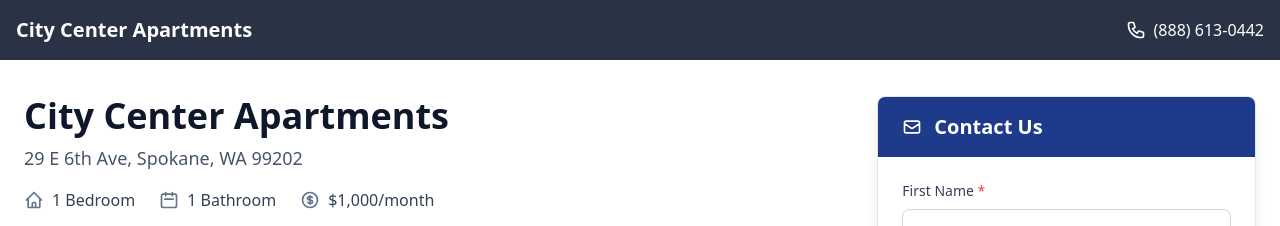
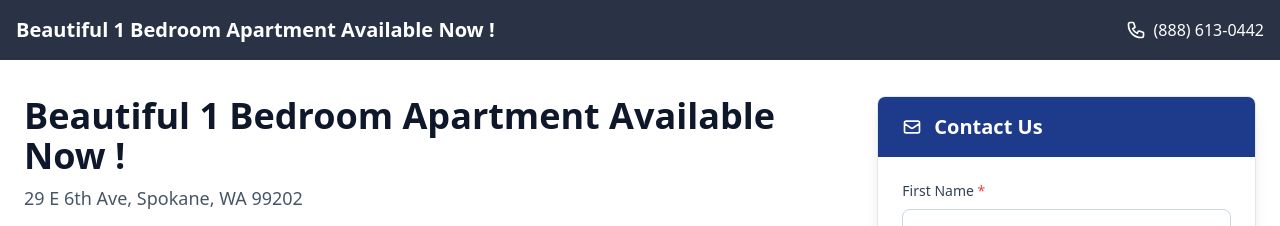
Before and after one commit to Spokane29/city-center-rentals, a Next.js app: page / in a window 1280 px wide. Shown: the top 226 px of the page. Built offline with nearby package versions, Linux system fonts and the light colour scheme; no server answers.

Commit message:
Change title to 'Beautiful 1 Bedroom Apartment Available Now !'

```diff
--- a/components/Navigation.tsx
+++ b/components/Navigation.tsx
@@ -25,7 +25,7 @@ export default function Navigation() {
         <div className="flex items-center justify-between">
           {/* Logo */}
           <div className="text-base sm:text-lg md:text-xl font-bold text-white truncate pr-2">
-            City Center Apartments
+            Beautiful 1 Bedroom Apartment Available Now !
           </div>
 
           {/* Right side - Phone */}
--- a/components/PropertyWithForm.tsx
+++ b/components/PropertyWithForm.tsx
@@ -236,7 +236,7 @@ export default function PropertyWithForm() {
             {/* Property Title, Address, and Key Details - Level with Form */}
             <div className="mb-5">
               <h1 className="text-3xl sm:text-4xl font-bold text-slate-900 mb-2">
-                City Center Apartments
+                Beautiful 1 Bedroom Apartment Available Now !
               </h1>
               <p className="text-slate-600 text-lg mb-4">
                 29 E 6th Ave, Spokane, WA 99202
```
